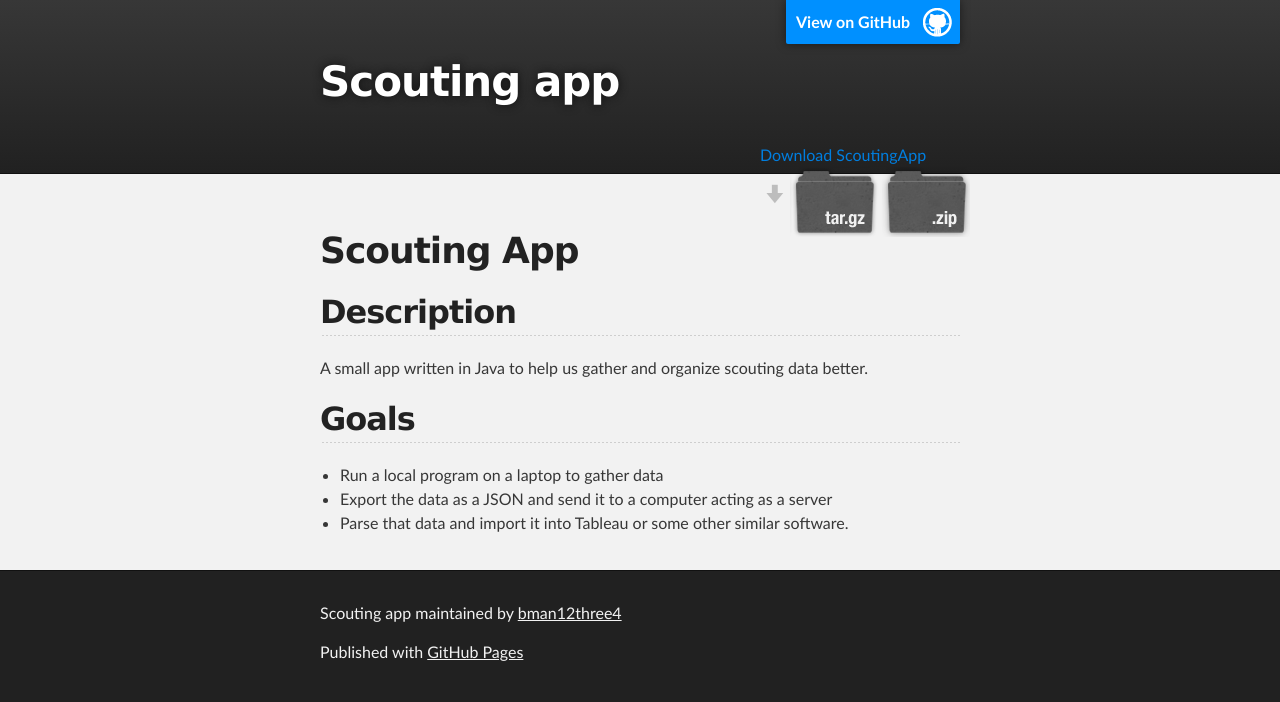
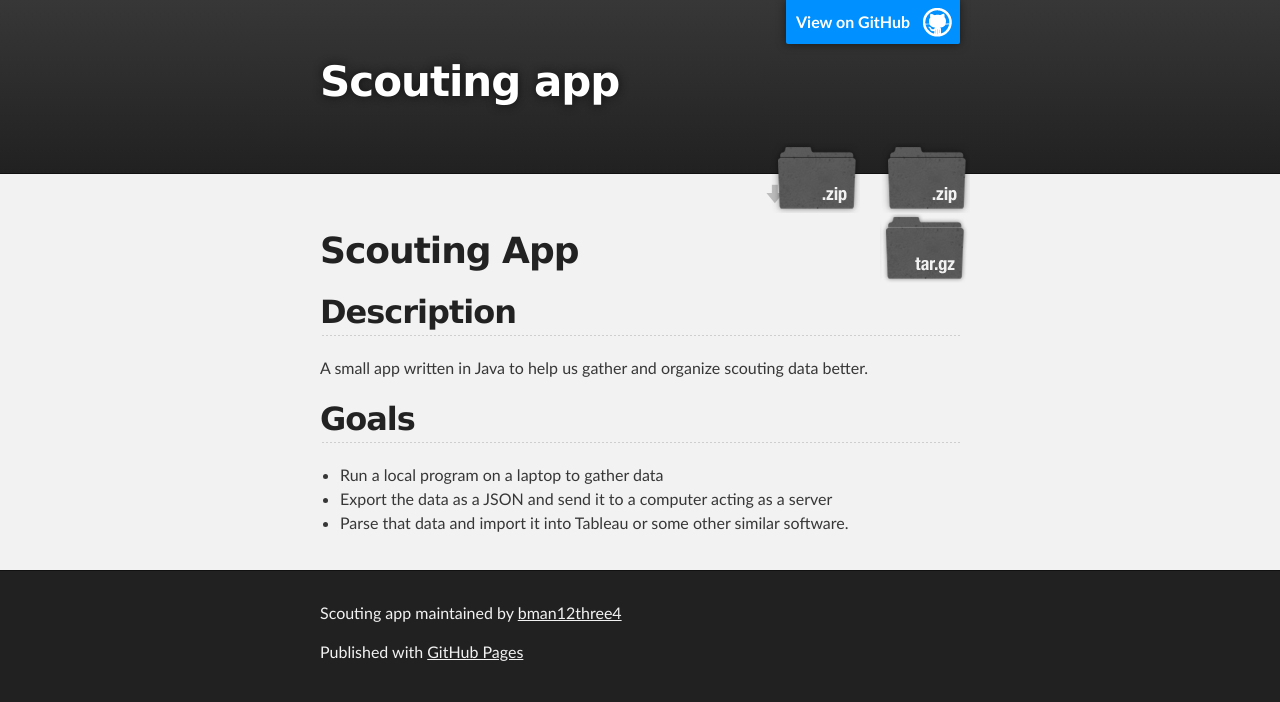
Before and after one commit to LovettRoarbotics/ScoutingApp, a plain HTML site: page index.html in a window 1280 px wide. Drawn offline with Linux system fonts and the light colour scheme.

Commit message:
add app_download_link

```diff
--- a/stylesheets/stylesheet.css
+++ b/stylesheets/stylesheet.css
@@ -325,6 +325,17 @@ Full-Width Styles
   background: url('../images/icon_download.png') no-repeat 0% 90%;
 }
 
+.app_download_link {
+  display: block;
+  float: right;
+  width: 90px;
+  height:70px;
+  text-indent: -5000px;
+  overflow: hidden;
+  background: url(../images/sprite_download.png) no-repeat bottom left;
+  margin-left: 20px;
+}
+
 .zip_download_link {
   display: block;
   float: right;
@@ -344,6 +355,10 @@ Full-Width Styles
   overflow: hidden;
   background: url(../images/sprite_download.png) no-repeat bottom right;
   margin-left: 10px;
+}
+
+.app_download_link:hover {
+  background: url(../images/sprite_download.png) no-repeat top left;
 }
 
 .zip_download_link:hover {
```
